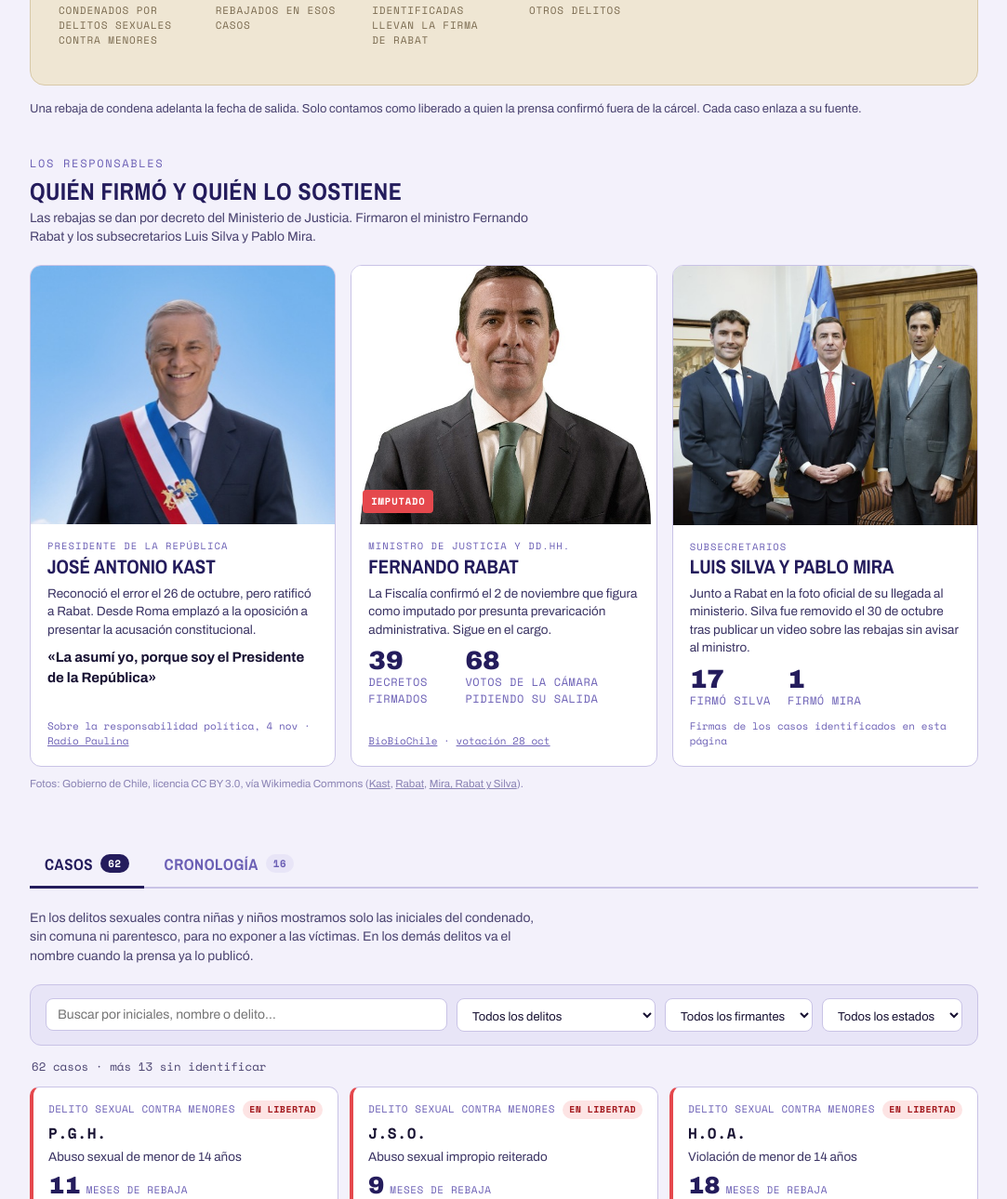
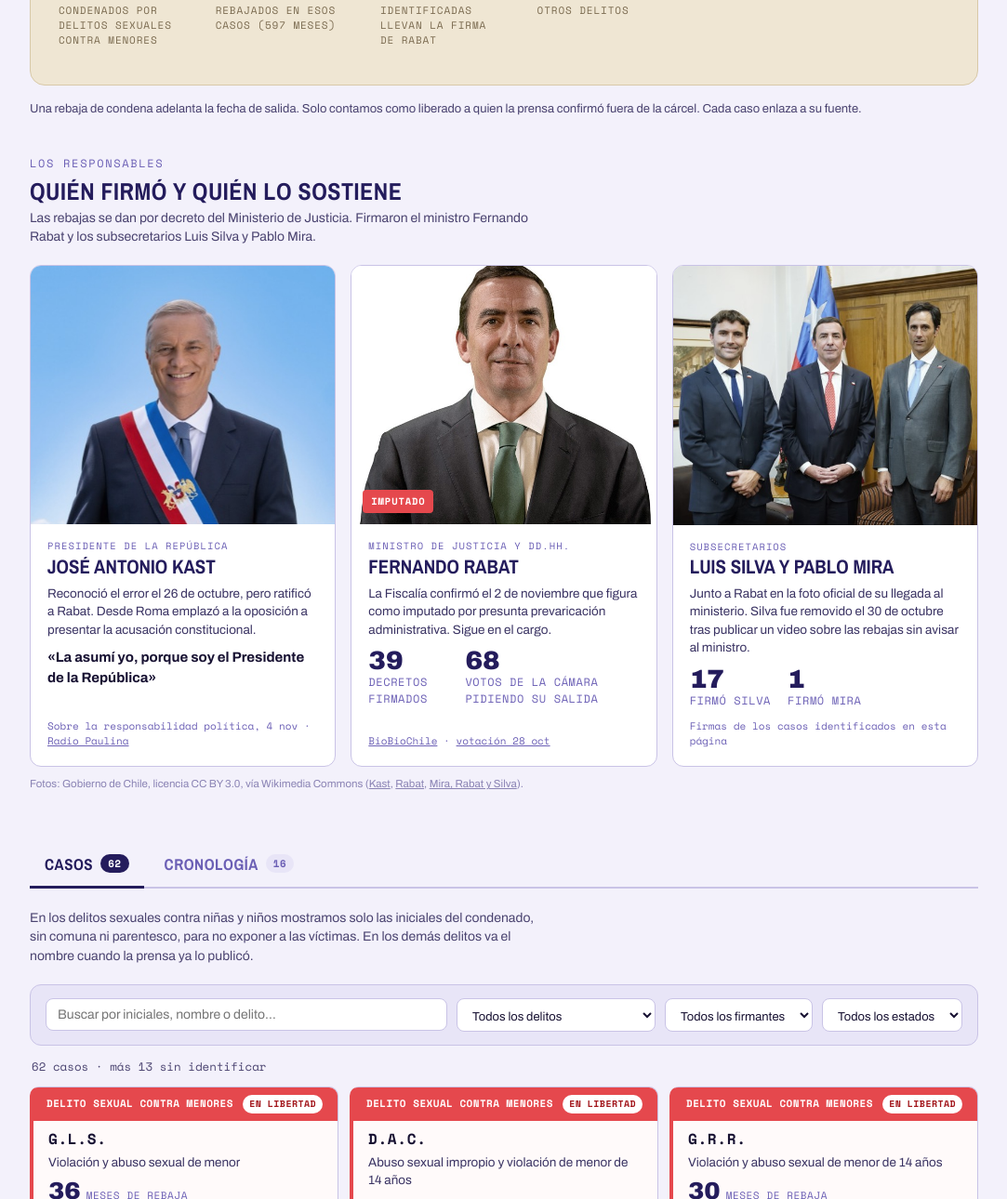
Before and after one commit to daniloherrerad/LiberadosKast, a plain HTML site: page index.html in a window 1280 px wide. Shown: the part 538-1828 px from the top of the page at 93% size, without its empty margins (98-1181 px from the left). Drawn offline with nearby package versions, Linux system fonts and the light colour scheme.

Commit message:
Firma con nombre y cargo, orden por meses y franja roja
- Firma en dos líneas con nombre y cargo (Silva subrogante marcado)
- Casos ordenados por meses de rebaja dentro de cada categoría
- Franja roja en fichas de delitos sexuales contra menores
- Contador en años (49,75 años, 597 meses)
- "Se adelantó" en las fechas de salida de condenados por DD.HH.

Co-Authored-By: Claude Opus 5.5 <noreply@anthropic.com>

```diff
--- a/index.html
+++ b/index.html
@@ -63,7 +63,8 @@
   .tracker .big{display:inline-block;font-weight:900;font-size:clamp(100px,18vw,160px);line-height:.8;letter-spacing:-.045em;color:#b3261e;border:clamp(4px,.8vw,7px) solid #b3261e;border-radius:12px;padding:.1em .12em .03em;transform:rotate(-3deg);margin:22px 0 10px 4px}
   .tracker .cap{font-family:'Archivo Narrow',system-ui,sans-serif;font-weight:700;text-transform:uppercase;letter-spacing:.04em;font-size:clamp(16px,3.2vw,23px);margin-top:8px;color:#2b2118}
   .tracker .strip{display:flex;gap:34px;flex-wrap:wrap;margin-top:26px;padding-top:22px;border-top:1px dashed #cdbb94}
-  .tracker .strip .sn{font-weight:800;font-size:32px;line-height:1}
+  .tracker .strip .sn{font-weight:800;font-size:32px;line-height:1;white-space:nowrap}
+  .tracker .strip .sn .su{font-size:20px;font-weight:700}
   .tracker .strip .sl{font-family:'Space Mono',monospace;font-size:11px;letter-spacing:.08em;text-transform:uppercase;color:#7a6a4f;margin-top:5px;max-width:20ch}
   .method{font-size:13px;color:#4a4370;margin-top:16px}
 
@@ -128,7 +129,7 @@
   .case.c-drogas{border-left-color:#c08a1e}.case.c-drogas .bar i{background:#c08a1e}
   .case.c-robo{border-left-color:#2f6690}.case.c-robo .bar i{background:#2f6690}
   .case .gnote{font-size:12.5px;color:var(--warn-ink);background:var(--warn-bg);border-radius:6px;padding:6px 8px}
-  .case .foot{display:flex;justify-content:space-between;align-items:center;gap:8px;margin-top:auto;padding-top:8px;border-top:1px solid #ece9f7;font-size:12px}
+  .case .foot{display:flex;justify-content:space-between;align-items:flex-end;gap:10px;margin-top:auto;padding-top:8px;border-top:1px solid #ece9f7;font-size:12px}
   .case .foot a{font-family:'Space Mono',monospace;color:var(--mid);text-decoration:none;border-bottom:1px solid var(--lav-2);font-weight:700}
   .case .foot a:hover{color:var(--indigo)}
   .tag{display:inline-block;font-family:'Space Mono',monospace;font-size:10px;letter-spacing:.04em;text-transform:uppercase;padding:3px 7px;border-radius:20px;font-weight:700;white-space:nowrap}
@@ -138,6 +139,12 @@
   .case.ghost{border-style:dashed;border-left-style:solid;background:transparent;justify-content:center}
   .case.ghost .who{font-size:30px;font-weight:900;color:var(--indigo)}
   .empty{padding:30px;text-align:center;color:var(--mid);font-size:14px}
+
+  /* Franja para delitos sexuales contra menores */
+  .case.c-sexual{background:#fffafa}
+  .case.c-sexual .top{background:var(--alert);color:#fff;margin:-14px -16px 4px;padding:8px 16px 8px 14px;border-radius:5px 9px 0 0;font-weight:700}
+  .case.c-sexual .top .tag{background:#fff;color:var(--alert-ink)}
+  .case.c-sexual.ghost{background:transparent}
 
   /* ===== TIMELINE ===== */
   .tl{position:relative;padding-left:26px;margin-top:22px}
@@ -198,7 +205,7 @@
       <div class="cap">condenados en libertad antes de tiempo, confirmados por la prensa</div>
       <div class="strip">
         <div><div class="sn">56</div><div class="sl">rebajas a condenados por delitos sexuales contra menores</div></div>
-        <div><div class="sn" id="sMeses">—</div><div class="sl">meses de cárcel rebajados en esos casos</div></div>
+        <div><div class="sn" id="sAnios">—</div><div class="sl">de cárcel rebajados en esos casos (<span id="sMeses">—</span> meses)</div></div>
         <div><div class="sn" id="sRabat">—</div><div class="sl">de esas rebajas identificadas llevan la firma de Rabat</div></div>
         <div><div class="sn" id="sOtros">—</div><div class="sl">beneficiados por otros delitos</div></div>
       </div>
@@ -381,13 +388,13 @@ const D = [
   {tipo:"homicidio",q:"Claudio Faúndez Chacón",delito:"Homicidio en Río Bueno; condenado a 10 años y un día",m:13,firma:"Rabat",est:"sinconf",f:"bbOtros"},
   {tipo:"robo",q:"Franyorkin Aramburu Hernández",delito:"Robo con intimidación y porte de armas; extorsionaba a migrantes diciendo ser del Tren de Aragua",m:9,firma:"Rabat",fd:"6 jul",est:"prision",g:"La Comisión de Libertad Condicional le había negado la salida en 2025. Su salida quedó para el 8 de marzo de 2027.",f:"bbTDA"},
   {tipo:"robo",q:"Winder Marott Morán",delito:"Robo con intimidación y porte de armas; extorsionaba a migrantes diciendo ser del Tren de Aragua",m:3,firma:"Rabat",fd:"4 sep",est:"libre",g:"Salió el 9 de septiembre. No fue expulsado.",f:"bbTDA"},
-  {tipo:"robo",q:"Jhonder Ollarves Berbesi",delito:"Robo con intimidación y porte de armas; extorsionaba a migrantes diciendo ser del Tren de Aragua",m:3,firma:"Silva",fd:"7 sep",est:"libre",g:"Salió el 10 de septiembre. No fue expulsado.",f:"bbTDA"},
-  {tipo:"ddhh",q:"Miguel Arias Navarrete",delito:"Excarabinero, secuestro calificado de Justo Flores Martínez (1973)",m:9,firma:"Rabat",est:"libre",g:"Cumplía en Punta Peuco. Su salida pasó del 14 de diciembre al 14 de marzo.",f:"cnnPP"},
-  {tipo:"ddhh",q:"Manuel Cabezas Pérez",delito:"Exintegrante de la FACh, torturas reiteradas a dos detenidos en la Base Aérea El Bosque",m:8,firma:"Rabat",est:"libre",g:"Cumplía en Punta Peuco. Su salida pasó del 28 de noviembre al 28 de marzo.",f:"cnnPP"},
+  {tipo:"robo",q:"Jhonder Ollarves Berbesi",sub:true,delito:"Robo con intimidación y porte de armas; extorsionaba a migrantes diciendo ser del Tren de Aragua",m:3,firma:"Silva",fd:"7 sep",est:"libre",g:"Salió el 10 de septiembre. No fue expulsado.",f:"bbTDA"},
+  {tipo:"ddhh",q:"Miguel Arias Navarrete",delito:"Excarabinero, secuestro calificado de Justo Flores Martínez (1973)",m:9,firma:"Rabat",est:"libre",g:"Cumplía en Punta Peuco. Su salida se adelantó del 14 de diciembre al 14 de marzo.",f:"cnnPP"},
+  {tipo:"ddhh",q:"Manuel Cabezas Pérez",delito:"Exintegrante de la FACh, torturas reiteradas a dos detenidos en la Base Aérea El Bosque",m:8,firma:"Rabat",est:"libre",g:"Cumplía en Punta Peuco. Su salida se adelantó del 28 de noviembre al 28 de marzo.",f:"cnnPP"},
   {tipo:"drogas",q:"Jhoel Ramos Antesana",delito:"Narcotráfico: transporte de 867 kilos de marihuana, entre otras drogas (2021)",m:3,firma:"",fd:"12 may",est:"libre",g:"Salió dos días después del decreto.",f:"uchDrogas"},
-  {tipo:"drogas",q:"Fredy Orlas Heredia",delito:"Narcotráfico: 52 kilos de pasta base (2021)",m:6,firma:"Silva",fd:"1 jun",est:"sinconf",g:"Gendarmería evaluó alto su riesgo de reincidencia y la Comisión de Libertad Condicional le negó la salida por unanimidad.",f:"uchDrogas"},
-  {tipo:"drogas",q:"Wilber Tenajas Orellana",delito:"Narcotráfico: 291,5 kilos de marihuana",m:7,firma:"Silva",est:"sinconf",f:"uchDrogas"},
-  {tipo:"drogas",q:"Estela Cocha Tito",delito:"Narcotráfico",m:11,firma:"Silva",est:"sinconf",f:"uchDrogas"},
+  {tipo:"drogas",q:"Fredy Orlas Heredia",sub:true,delito:"Narcotráfico: 52 kilos de pasta base (2021)",m:6,firma:"Silva",fd:"1 jun",est:"sinconf",g:"Gendarmería evaluó alto su riesgo de reincidencia y la Comisión de Libertad Condicional le negó la salida por unanimidad.",f:"uchDrogas"},
+  {tipo:"drogas",q:"Wilber Tenajas Orellana",sub:true,delito:"Narcotráfico: 291,5 kilos de marihuana",m:7,firma:"Silva",est:"sinconf",f:"uchDrogas"},
+  {tipo:"drogas",q:"Estela Cocha Tito",sub:true,delito:"Narcotráfico",m:11,firma:"Silva",est:"sinconf",f:"uchDrogas"},
   {tipo:"drogas",q:"José Luis Liscano Bermúdez",delito:"Narcotráfico: 32,7 kilos de ketamina (2021)",m:null,firma:"Rabat",est:"libre",f:"uchDrogas"},
   {tipo:"drogas",q:"Víctor Mora Araya",delito:"Narcotráfico: 32,7 kilos de ketamina (2021)",m:null,firma:"Rabat",est:"libre",f:"uchDrogas"},
   {tipo:"drogas",q:"Cristhian Oblitas Uscamayta",delito:"Narcotráfico: 103,4 kilos de marihuana",m:null,firma:"",est:"sinconf",f:"uchDrogas"},
@@ -418,6 +425,7 @@ const T = [
 
 // ===== RENDER =====
 const TIPOS = {sexual:"Delito sexual contra menores", drogas:"Narcotráfico", homicidio:"Homicidio", femicidio:"Femicidio frustrado", robo:"Robo y armas", ddhh:"Violaciones a los DD.HH."};
+const FIRMANTES = {Rabat:["Fernando Rabat","ministro de Justicia"], Silva:["Luis Silva","subsecretario de Justicia"], Mira:["Pablo Mira","subsecretario de DD.HH."]};
 const ORDEN = ["sexual","ddhh","homicidio","femicidio","drogas","robo"]; // orden de las fichas
 const EST = {libre:"En libertad", prision:"Sigue preso", sinconf:"Sin confirmar"};
 const $ = id => document.getElementById(id);
@@ -427,7 +435,9 @@ document.querySelectorAll(".upd-long").forEach(e=>e.textContent=ACTUALIZADO.larg
 
 const sex = D.filter(d=>d.tipo==="sexual");
 $("bigN").textContent = D.filter(d=>d.est==="libre").length;
-$("sMeses").textContent = fmt(Math.round(sex.reduce((a,d)=>a+(d.m||0),0)));
+const mesesSex = Math.round(sex.reduce((a,d)=>a+(d.m||0),0));
+$("sMeses").textContent = fmt(mesesSex);
+$("sAnios").innerHTML = (mesesSex/12).toLocaleString("es-CL",{maximumFractionDigits:2}) + ' <span class="su">años</span>';
 const firmas = f => D.filter(d=>d.firma===f).length;
 $("sRabat").textContent = sex.filter(d=>d.firma==="Rabat").length;
 $("sOtros").textContent = D.length - sex.length;
@@ -449,15 +459,16 @@ const maxM = 36;
 function card(d,i){
   const src = F[d.f];
   const mtxt = d.mt || (d.m!=null ? `${d.m} ${d.m===1?"mes":"meses"}` : null);
-  const meta = [d.firma ? `Firma: ${d.firma}` : "Firma no informada", d.fd ? `Decreto ${d.fd}` : ""].filter(Boolean).join(" · ");
-  return `<article class="case c-${d.tipo}">
+  const fr = FIRMANTES[d.firma];
+  const meta = (fr ? `Firma: ${esc(fr[0])},<br>${esc(fr[1])}${d.sub&&d.firma==="Silva"?", como ministro (s)":""}` : "Firma no informada") + (d.fd ? `<br>Decreto del ${esc(d.fd)}` : "");
+  return `<article class="case c-${d.tipo}" id="caso-${D.indexOf(d)}">
     <div class="top"><span>${esc(TIPOS[d.tipo])}</span><span class="tag st-${d.est}">${EST[d.est]}</span></div>
     <div class="who ${d.tipo==="sexual"?"ini":""}">${esc(d.q)}</div>
     <div class="crime">${esc(d.delito)}</div>
     <div class="rebaja">${mtxt?`<b>${esc(mtxt.split(" ")[0])}</b><span>${esc(mtxt.split(" ").slice(1).join(" "))} de rebaja</span>`:`<span>Rebaja no informada</span>`}</div>
     ${d.m!=null?`<div class="bar" aria-hidden="true"><i style="width:${Math.min(100,d.m/maxM*100).toFixed(1)}%"></i></div>`:""}
     ${d.g?`<div class="gnote">${esc(d.g)}</div>`:""}
-    <div class="foot"><span>${esc(meta)}</span><a href="${src.u}" target="_blank" rel="noopener">${esc(src.m)}</a></div>
+    <div class="foot"><span>${meta}</span><a href="${src.u}" target="_blank" rel="noopener">${esc(src.m)}</a></div>
   </article>`;
 }
 function ghost(){
@@ -473,11 +484,14 @@ function render(){
   const list = D.filter(d => (!t||d.tipo===t) && (!f||(f==="-"?!d.firma:d.firma===f)) && (!e||d.est===e) && (!q||norm(d.q+" "+d.delito).includes(q)));
   const anyFilter = q||t||f||e;
   const showGhost = !q && (!t||t==="sexual") && !f && !e;
-  const grp = t => list.filter(d=>d.tipo===t).map(card).join("");
+  // Dentro de cada grupo: más meses de rebaja primero; sin dato al final; empate por orden alfabético
+  const byMeses = (a,b) => (b.m??-1)-(a.m??-1) || a.q.localeCompare(b.q,"es");
+  const grp = t => list.filter(d=>d.tipo===t).sort(byMeses).map(card).join("");
   $("cases").innerHTML = grp("sexual") + (showGhost?ghost():"") + ORDEN.slice(1).map(grp).join("") || `<div class="empty">No hay casos con esos filtros.</div>`;
   $("countRow").textContent = `${list.length} ${list.length===1?"caso":"casos"}` + (showGhost?` · más ${SIN_IDENTIFICAR} sin identificar`:"");
   $("btnClear").hidden = !anyFilter;
 }
+
 ["q","fTipo","fFirma","fEstado"].forEach(id=>$(id).addEventListener("input",render));
 $("btnClear").addEventListener("click",()=>{["q","fTipo","fFirma","fEstado"].forEach(id=>$(id).value="");render();});
 render();
```
